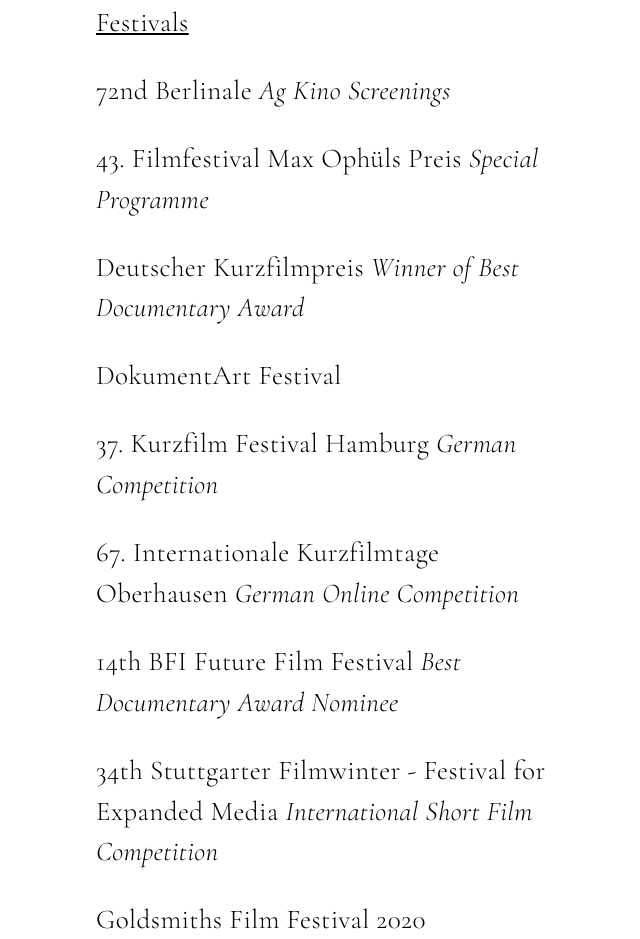
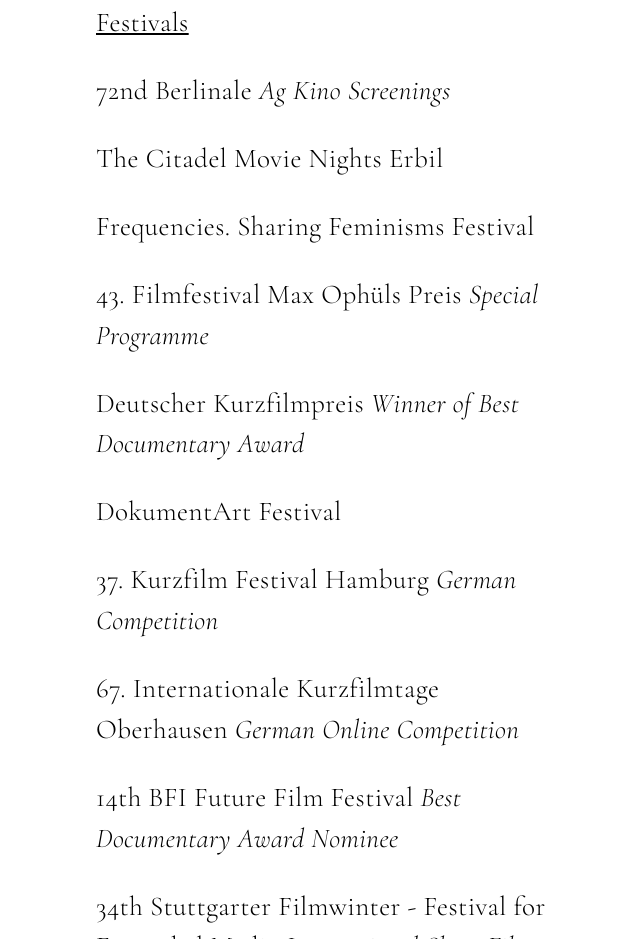
Before and after one commit to clarahelbig-portfolio/clarahelbig-portfolio.github.io, a plain HTML site: page disjointed.html in a window 1280 px wide. Shown: the part 1117-2056 px from the top of the page, without its empty margins (448-1088 px from the left). Drawn offline with nearby package versions, Linux system fonts and the light colour scheme.

Commit message:
Update disjointed.html

```diff
--- a/disjointed.html
+++ b/disjointed.html
@@ -57,6 +57,8 @@ The film deals with a patriarchal paradigm in crisis and offers a performative s
 
             <p><u> Festivals </u></p>
             <p> 72nd Berlinale <i> Ag Kino Screenings </i>  </p>
+            <p> The Citadel Movie Nights Erbil </p>
+            <p> Frequencies. Sharing Feminisms Festival </p>
             <p> 43. Filmfestival Max Ophüls Preis <i> Special Programme </i>  </p>
             <p> Deutscher Kurzfilmpreis <i> Winner of Best Documentary Award </i>  </p>
             <p> DokumentArt Festival </p>
```
